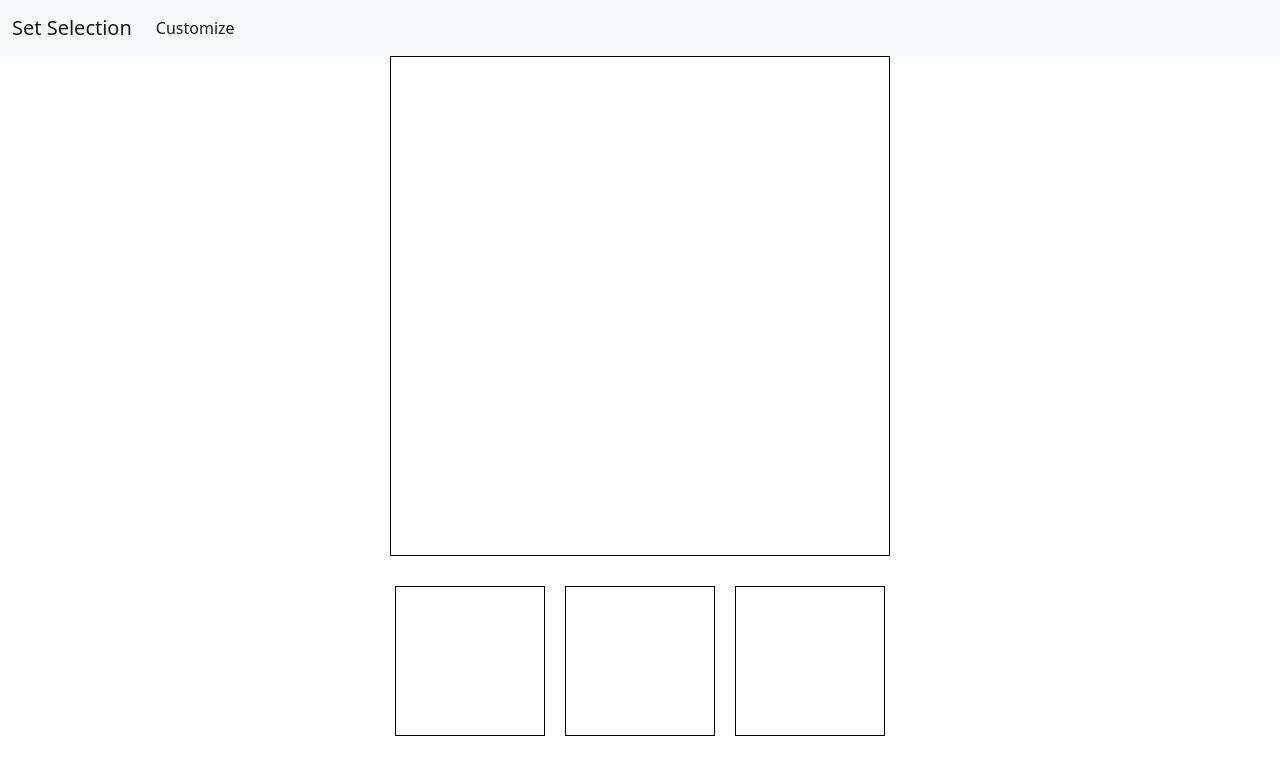
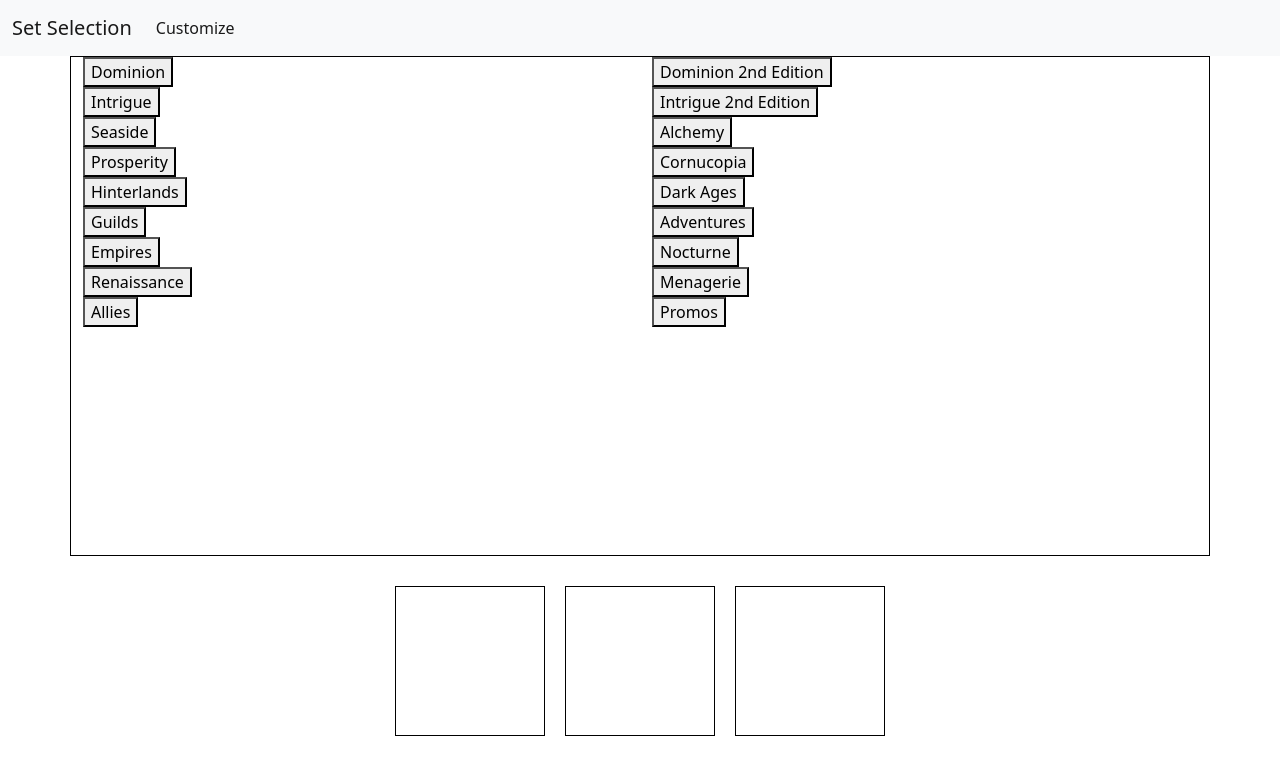
Before and after one commit to agentronin316/RanDominion, a plain HTML site: page index.html in a window 1280 px wide. Drawn offline with nearby package versions, Linux system fonts and the light colour scheme.

Commit message:
Built buttons

```diff
--- a/index.html
+++ b/index.html
@@ -54,21 +54,57 @@
         </nav>
         <div class="container" id="set_selection">
             <!-- TODO: setup area as a Bootstrap grid and add set selection buttons here -->
+            <div class="row">
+                <div class="col-6"><button>Dominion</button></div>
+                <div class="col-6"><button>Dominion 2nd Edition</button></div>
+            </div>
+            <div class="row">
+                <div class="col-6"><button>Intrigue</button></div>
+                <div class="col-6"><button>Intrigue 2nd Edition</button></div>
+            </div>
+            <div class="row">
+                <div class="col-6"><button>Seaside</button></div>
+                <div class="col-6"><button>Alchemy</button></div>
+            </div>
+            <div class="row">
+                <div class="col-6"><button>Prosperity</button></div>
+                <div class="col-6"><button>Cornucopia</button></div>
+            </div>
+            <div class="row">
+                <div class="col-6"><button>Hinterlands</button></div>
+                <div class="col-6"><button>Dark Ages</button></div>
+            </div>
+            <div class="row">
+                <div class="col-6"><button>Guilds</button></div>
+                <div class="col-6"><button>Adventures</button></div>
+            </div>
+            <div class="row">
+                <div class="col-6"><button>Empires</button></div>
+                <div class="col-6"><button>Nocturne</button></div>
+            </div>
+            <div class="row">
+                <div class="col-6"><button>Renaissance</button></div>
+                <div class="col-6"><button>Menagerie</button></div>
+            </div>
+            <div class="row">
+                <div class="col-6"><button>Allies</button></div>
+                <div class="col-6"><button>Promos</button></div>
+            </div>
         </div>
         <div class="container-lg" id="customize">
             <div class="row justify-content-center">
                 <!-- TODO: figure out how to get these darn things to wrap on smaller screens-->
-                <div class="col-4 col-sm-12" id="whitelist_card">
+                <div class="col-lg-4" id="whitelist_card">
                     <!-- TODO: this needs a dropdown that will have allow targeting a set selected above -->
                     <!-- TODO: this will have a second drop down that will contain the cards from the targeted set -->
                     <!-- TODO: this will have a thrid drop down that will contain the cards picked so far in this box -->
                 </div>
-                <div class="col-4 col-sm-12" id="blacklist_card">
+                <div class="col-lg-4" id="blacklist_card">
                     <!-- TODO: this needs a dropdown that will have allow targeting a set selected above -->
                     <!-- TODO: this will have a second drop down that will contain the cards from the targeted set -->
                     <!-- TODO: this will have a thrid drop down that will contain the cards picked so far in this box -->
                 </div>
-                <div class="col-4 col-sm-12" id="house_rules">
+                <div class="col-lg-4" id="house_rules">
                     <!-- TODO: this will contain a drop down menu for house rules to adjust -->
                     <!-- TODO: this will contain a second drop down for removing selected house rules -->
                     <!-- TODO: this may also contain radio buttons or input fields to adjust values for specific house rules -->
--- a/style.css
+++ b/style.css
@@ -6,7 +6,6 @@ html {
     border: 1px black;
     border-style: solid;
     height: 500px;
-    width: 500px;
 }
 
 #whitelist_card,
```
